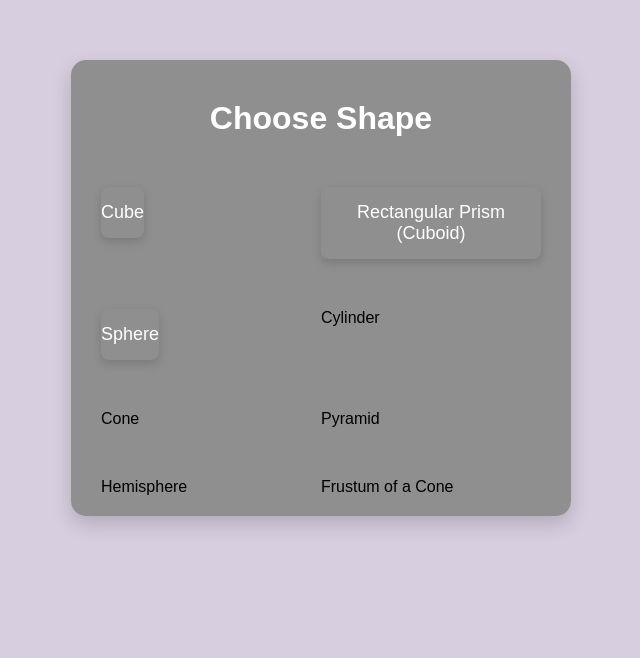
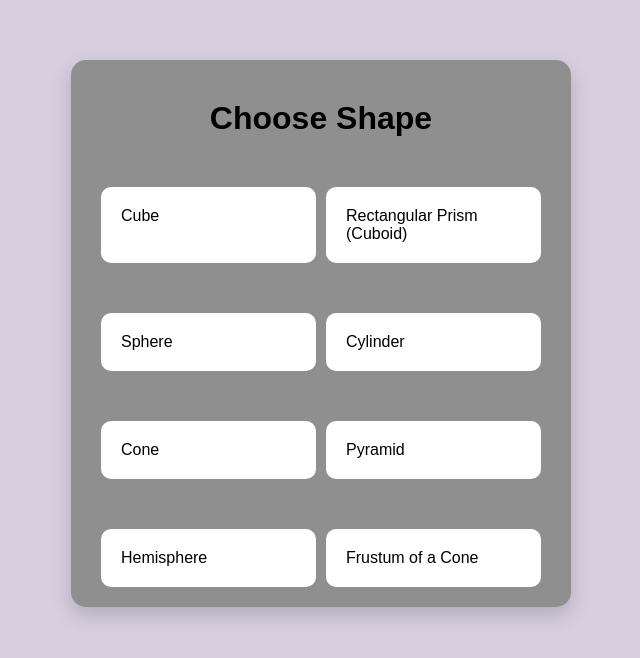
Before and after one commit to Josh-codes165/Calculator, a React (Vite) app: page /volumeCalc in a window 1280 px wide. Shown: the top 658 px of the page, without its empty margins (319-959 px from the left). Built offline with nearby package versions, Linux system fonts and the light colour scheme.

Commit message:
joshua's Commit

```diff
--- a/src/App.css
+++ b/src/App.css
@@ -11,6 +11,7 @@ body {
 }
 .choose {
   color: black;
+  margin-top: 15px;
 }
 
 p {
@@ -52,7 +53,7 @@ img {
   display: grid;
   grid-template-columns: 1fr 1fr 1fr;
   gap: 20px;
-  margin-top: 70px;
+  margin-top: 40px;
   /* margin-left: 50px; */
 }
 
@@ -95,7 +96,7 @@ a {
     display: grid;
     grid-template-columns: 1fr 1fr;
     gap: 20px;
-    margin-top: 70px;
+    margin-top: 40px;
     /* margin-left: 50px; */
   }
 
@@ -106,7 +107,7 @@ a {
     display: grid;
     grid-template-columns: 1fr 1fr;
     gap: 20px;
-    margin-top: 70px;
+    margin-top: 40px;
     /* margin-left: 50px; */
   }
 
@@ -121,7 +122,7 @@ a {
     display: grid;
     grid-template-columns: 1fr 1fr;
     gap: 20px;
-    margin-top: 70px;
+    margin-top: 40px;
     /* margin-left: 50px; */
   }
 
@@ -136,7 +137,7 @@ a {
     display: grid;
     grid-template-columns: 1fr 1fr;
     gap: 20px;
-    margin-top: 70px;
+    margin-top: 40px;
     /* margin-left: 50px; */
   }
 
@@ -151,7 +152,7 @@ a {
     display: grid;
     grid-template-columns: 1fr 1fr;
     gap: 20px;
-    margin-top: 70px;
+    margin-top: 40px;
     /* margin-left: 50px; */
   }
 
--- a/src/normalCalc.css
+++ b/src/normalCalc.css
@@ -22,7 +22,7 @@ body {
 }
 .calc {
   background-color: #8f8f8f;
-  margin-top: 60px;
+  margin-top: 130px;
   justify-self: center;
   max-width: 500px;
   width: 100%;
--- a/src/tempCalc.css
+++ b/src/tempCalc.css
@@ -17,10 +17,13 @@ body {
   width: 100%;
   justify-self: center;
   padding: 20px 30px;
-  margin-top: 60px;
+  margin-top: 130px;
   border: none;
   border-radius: 15px;
   box-shadow: 0 8px 20px rgba(0, 0, 0, 0.18);
+}
+.temp {
+  color: black;
 }
 
 .top {
--- a/src/tempCalc.jsx
+++ b/src/tempCalc.jsx
@@ -20,7 +20,7 @@ function Temperature() {
     <>
       <div className="total">
         <div className="top">
-          <h1>Temperature Converter</h1>
+          <h1 className="temp">Temperature Converter</h1>
         </div>
         <div className="inputSection">
           <div className="enter">
--- a/src/timeCalc.css
+++ b/src/timeCalc.css
@@ -11,7 +11,7 @@ body {
 }
 
 .ti {
-    color: white;
+    color: black;
     margin-top: 10px;
 }
 .timeConatiner {
--- a/src/volumeCalc.css
+++ b/src/volumeCalc.css
@@ -5,7 +5,7 @@
   font-family: "Poppins", sans-serif;
 }
 .shape {
-  color: white;
+  color: black;
   margin-top: 20px;
   text-align: center;
 }
@@ -26,5 +26,13 @@
   grid-template-columns: 1fr 1fr;
   text-align: left;
   row-gap: 50px;
+  column-gap: 10px;
   margin-top: 50px;
 }
+
+.homebtn1 {
+  background-color: white;
+  border: none;
+  padding: 20px;
+  border-radius: 10px;
+}
--- a/src/volumeCalc.jsx
+++ b/src/volumeCalc.jsx
@@ -8,28 +8,28 @@ function Volume() {
       <div className="volumeContainer">
         <h1 className="shape">Choose Shape</h1>
         <div className="shapeContainer">
-          <Link to="/Cube">
-            <button>Cube</button>
+          <Link className="homebtn1" to="/Cube">
+            <p>Cube</p>
           </Link>
-          <Link to="/Cuboid">
-            <button>Rectangular Prism (Cuboid)</button>
+          <Link className="homebtn1" to="/Cuboid">
+            <p>Rectangular Prism (Cuboid)</p>
           </Link>
-          <Link to="/Sphere">
-            <button>Sphere</button>
+          <Link className="homebtn1" to="/Sphere">
+            <p>Sphere</p>
           </Link>
-          <Link to="/Cylinder">
+          <Link className="homebtn1" to="/Cylinder">
             <p>Cylinder</p>
           </Link>
-          <Link to="/Cone">
+          <Link className="homebtn1" to="/Cone">
             <p>Cone</p>
           </Link>
-          <Link to="/Pyramid">
+          <Link className="homebtn1" to="/Pyramid">
             <p>Pyramid</p>
           </Link>
-          <Link to="/Hemisphere">
+          <Link className="homebtn1" to="/Hemisphere">
             <p>Hemisphere</p>
           </Link>
-          <Link to="/Frustrum of a cone">
+          <Link className="homebtn1" to="/Frustrum of a cone">
             <p>Frustum of a Cone</p>
           </Link>
         </div>
```
